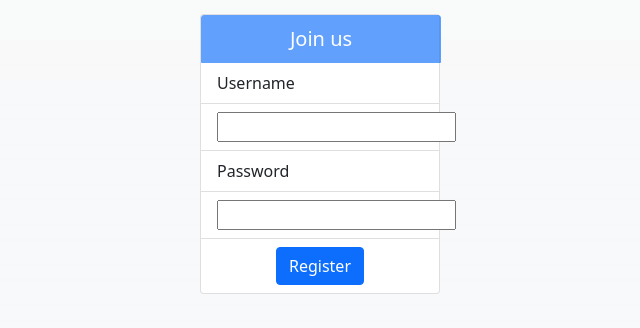
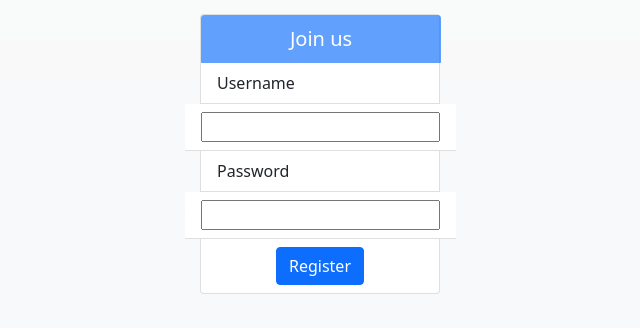
Before and after one commit to MuhammedMusharaf007/Bootcamp_Project, a Flask app: page /auth/register in a window 1280 px wide. Shown: the part 182-510 px from the top of the page, without its empty margins (320-960 px from the left). Run offline with Flask 2, Linux system fonts and the light colour scheme.

Commit message:
Textbox alignment in auth

```diff
--- a/templates/auth/login.html
+++ b/templates/auth/login.html
@@ -14,13 +14,13 @@
 		<li class="list-group-item">
 		<label for="username">Username</label>
 		</li>
-		<li class="list-group-item">
+		<li class="list-group-item" style="align-self: center;">
 		<input name="username" id="username" required>
 		</li>
 		<li class="list-group-item">
 		<label for="password">Password</label>
 		</li>
-		<li class="list-group-item">
+		<li class="list-group-item" style="align-self: center;">
 		<input type="password" name="password" id="password" required>
 		</li>
 		<li class="list-group-item" style="align-self: center;">
--- a/templates/auth/register.html
+++ b/templates/auth/register.html
@@ -14,13 +14,13 @@
 		<li class="list-group-item">
 		<label for="username">Username</label>
 		</li>
-		<li class="list-group-item">
+		<li class="list-group-item" style="align-self: center;">
 		<input name="username" id="username" required>
 		</li>
 		<li class="list-group-item">
 		<label for="password">Password</label>
 		</li>
-		<li class="list-group-item">
+		<li class="list-group-item" style="align-self: center;">
 		<input type="password" name="password" id="password" required>
 		</li>
 		<li class="list-group-item" style="align-self: center;">
```
